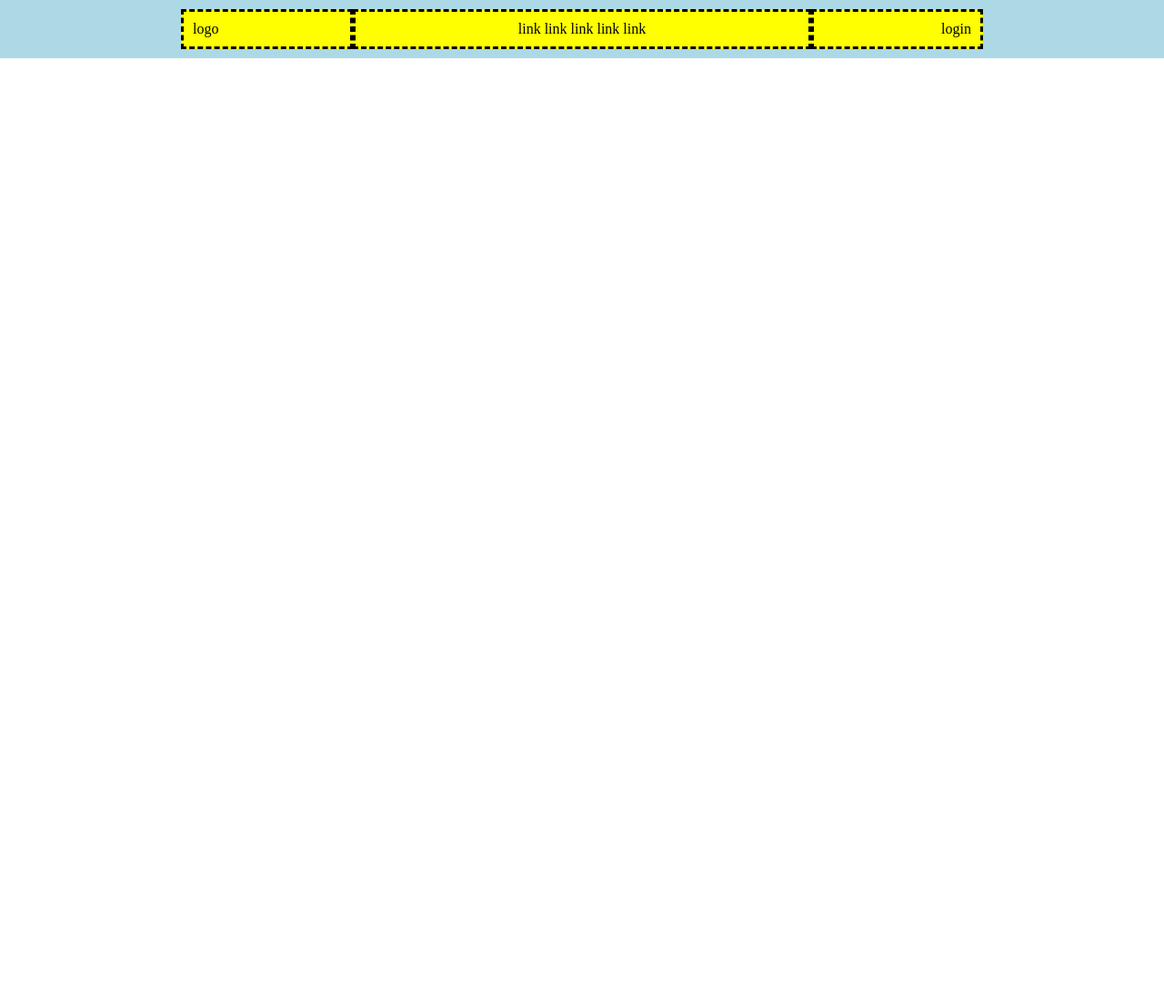
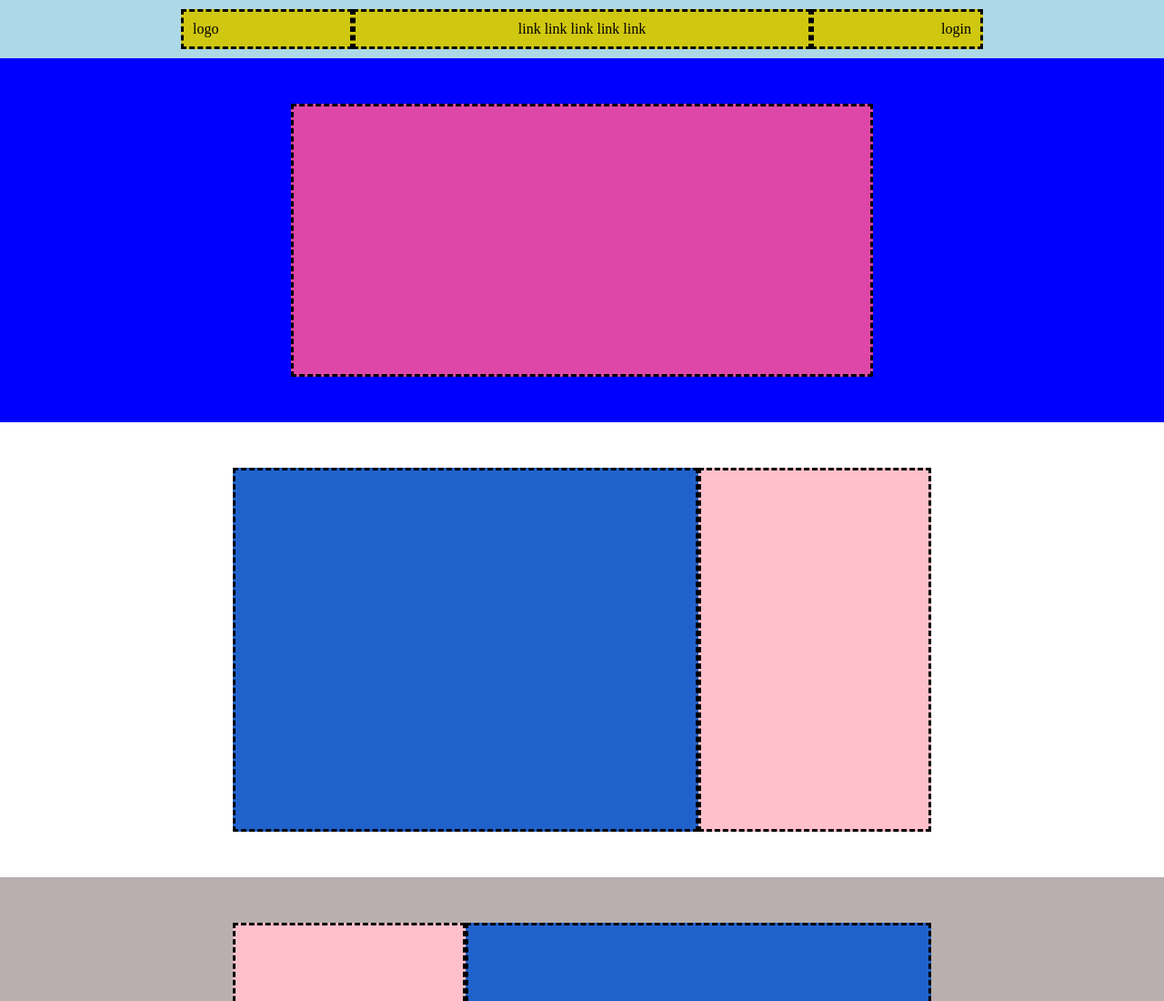
Before and after one commit to fedeatzeni/htmlcss-struttura-discord, a plain HTML site: page index.html in a window 1280 px wide. Shown: the top 1100 px of the page at 91% size. Before the commit the page ends 800 px from the top, so only its background shows below. Drawn offline with Linux system fonts and the light colour scheme.

Commit message:
img and text blocks

```diff
--- a/css/style.css
+++ b/css/style.css
@@ -22,8 +22,12 @@ header a{
     text-decoration: none;
 }
 
+.dot{
+    border: 3px dashed black ;
+}
+
 .logo, .link, .login{
-    background-color: yellow;
+    background-color: #d0c710;
     padding: 10px;
 }
 
@@ -42,9 +46,45 @@ header a{
 
 }
 
+.jumbo{
+    display: flex;
+    justify-content: center;
+    align-items: center;
+    /* debug */
+    min-height: 400px;
+    background-color: blue;
+}
 
+.jumbo div{
+        /* debug */
+        min-height: 300px;
+        min-width: 50%;
+        background-color: #de47a7;
 
+}
 
-.dot{
-    border: 3px dashed black ;
+.container2{
+    display: flex;
+    justify-content: center;
+    align-items: center;
+    /* debug */
+    min-height: 500px;
 }
+
+.img{
+    /* debug */
+    min-height: 400px;
+    flex-basis: 40%;
+    background-color: #2062cc;
+}
+
+.txt{
+    /* debug */
+    min-height: 400px;
+    flex-basis: 20%;
+    background-color:pink;
+}
+
+.bg-gray{
+    background-color: #b9afaf;
+}
--- a/index.html
+++ b/index.html
@@ -30,5 +30,32 @@
         </div>
 
     </header>
+
+    <main>
+        <div class="jumbo">
+            <div class="dot"></div>
+        </div>
+
+        <div class="container2">
+            <div class="img dot"></div>
+            <div class="txt dot"></div>
+
+        </div>
+
+        <!-- var  -->
+        <div class="container2 bg-gray">
+            <div class="txt dot"></div>
+            <div class="img dot"></div>
+
+        </div>
+
+        <div class="container2">
+            <div class="img dot"></div>
+            <div class="txt dot"></div>
+
+        </div>
+
+
+    </main>
 </body>
 </html>
```
